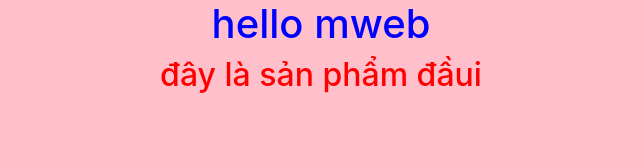
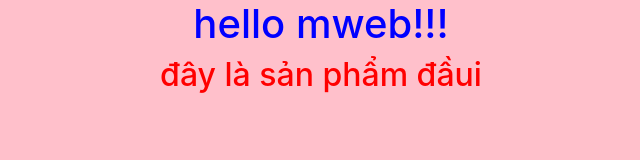
Before and after one commit to muoinguyen079/remote-mweb, a plain HTML site: page index.html in a window 1280 px wide. Shown: the whole page, without its empty margins (319-959 px from the left). Drawn offline with Linux system fonts and the light colour scheme.

Commit message:
fix index.html

```diff
--- a/index.html
+++ b/index.html
@@ -20,7 +20,7 @@
         <![endif]-->
     </head>
     <body>
-        <h1 class="text-center">hello mweb</h1>
+        <h1 class="text-center">hello mweb!!!</h1>
         <h2 class="text-center">đây là sản phẩm đầui</h2>
 
         <!-- jQuery -->
```
